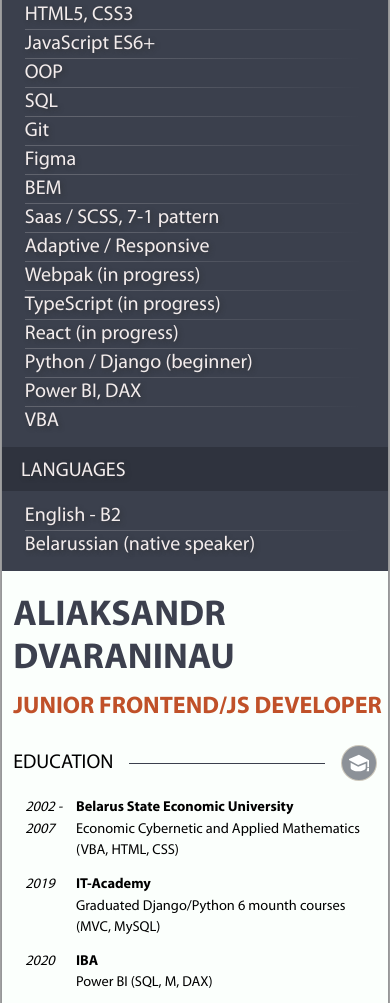
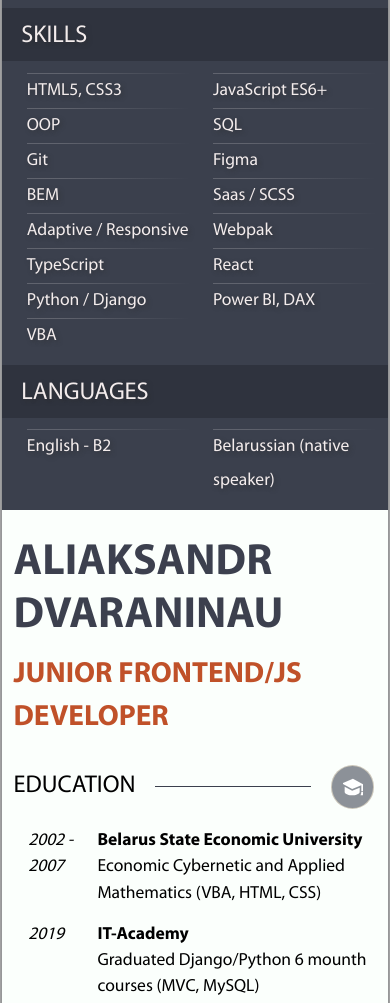
Before and after one commit to advoryan/cv, a website: page index.html in a window 390 px wide. Shown: the part 816-1819 px from the top of the page. Drawn offline with nearby package versions, Linux system fonts and the light colour scheme.

Commit message:
feat: fix mobile layout

```diff
--- a/index.html
+++ b/index.html
@@ -95,7 +95,7 @@
                     </ul>
                 </section>
 
-                <section class="aside__item cv-list">
+                <section class="aside__item cv-list cv-list_moblie">
                     <h2 class="cv-list__name" id="skills">Skills</h2>
                     <ul class="cv-list__list">
                         <li class="cv-list__item">
@@ -135,7 +135,7 @@
                         </li>
                         <li class="cv-list__item">
                             <div class="cv-list__link">
-                                <div class="cv-list__skill">Saas / SCSS, 7-1 pattern</div>
+                                <div class="cv-list__skill">Saas / SCSS</div>
                             </div>
                         </li>
                         <li class="cv-list__item">
@@ -145,22 +145,22 @@
                         </li>
                         <li class="cv-list__item">
                             <div class="cv-list__link">
-                                <div class="cv-list__skill">Webpak (in progress)</div>
+                                <div class="cv-list__skill">Webpak</div>
                             </div>
                         </li>
                         <li class="cv-list__item">
                             <div class="cv-list__link">
-                                <div class="cv-list__skill">TypeScript (in progress)</div>
+                                <div class="cv-list__skill">TypeScript</div>
                             </div>
                         </li>
                         <li class="cv-list__item">
                             <div class="cv-list__link">
-                                <div class="cv-list__skill">React (in progress)</div>
+                                <div class="cv-list__skill">React</div>
                             </div>
                         </li>
                         <li class="cv-list__item">
                             <div class="cv-list__link">
-                                <div class="cv-list__skill">Python / Django (beginner)</div>
+                                <div class="cv-list__skill">Python / Django</div>
                             </div>
                         </li>
                         <li class="cv-list__item">
@@ -176,12 +176,12 @@
                     </ul>
                 </section>
 
-                <section class="aside__item cv-list">
+                <section class="aside__item cv-list cv-list_moblie">
                     <h2 class="cv-list__name">LANGUAGES</h2>
                     <ul class="cv-list__list">
                         <li class="cv-list__item">
                             <div class="cv-list__link">
-                                <div class="cv-list__skill">English - B2</div>
+                                <div class="cv-list__skill cv-list__skill_no-top-border">English - B2</div>
                             </div>
                         </li>
                         <li class="cv-list__item">
--- a/sass/abstracts/_variables.scss
+++ b/sass/abstracts/_variables.scss
@@ -11,6 +11,7 @@ $main-font: "Myriad Pro";
 $maxScreenWidth: 1024;
 $maxTabletWidth: 767;
 $maxMobileWidth: 320;
+$contactBreackPoint: 500;
 
 @mixin _767 {
     @media (max-width: ($maxTabletWidth+1) + px) {
--- a/sass/base/_typography.scss
+++ b/sass/base/_typography.scss
@@ -16,6 +16,10 @@ html {
     scroll-behavior: smooth;
     font-family: $main-font;
     color: black;
+    @include _767 {
+        font-size: 9px;
+        font-size: 2.5vw;
+    }
 }
 .gray {
     background-color: $wrapper-bg-color;
--- a/sass/layout/_main.scss
+++ b/sass/layout/_main.scss
@@ -79,7 +79,7 @@
         font-style: oblique;
         margin-right: 2rem;
         @include _767 {
-            min-width: 8%;
+            min-width: 20%;
             margin-right: 1rem;
         }
     }
--- a/sass/layout/_sidebar.scss
+++ b/sass/layout/_sidebar.scss
@@ -38,9 +38,6 @@
         padding-top: 3%;
         line-height: 4.2rem;
         margin-bottom: 3%;
-        @include _767 {
-            font-size: 2.5rem;
-        }
     }
     &__link {
         display: flex;
@@ -52,28 +49,31 @@
             backdrop-filter: brightness(80%);
             width: 99%;
         }
+        @include _767 {
+            font-size: max(2.2rem, calc(1.5vw + 1vw/0.5));
+        }
     }
     &__logo {
         display: flex;
         width: 100%;
         position: relative;
-        padding-left: 20%;
+        padding-left: 5rem;
         @include _767 {
-            padding-left: 15%;
+            padding-left: 22%;
         }
         &:before {
             content: "";
             position: absolute;
-            top: 12%;
-            left: 5.1%;
+            top: 0.8rem;
+            left: 1.25rem;
             width: 3.5rem;
             height: 3.5rem;
             background-size: contain;
             background-repeat: no-repeat;
-            background-size: 25px 25px;
+            background-size: 2.5rem 2.5rem;
             filter: invert(1);
             @include _767 {
-                left: 6%;
+                left: 2.1rem;
             }
         }
         &_phone {
@@ -110,3 +110,43 @@
         border-top: none;
     }
 }
+
+@include _767 {
+    .cv-list_moblie {
+        min-width: 100%;
+        & .cv-list__list {
+            display: flex;
+            padding-left: 1.4rem;
+            flex-wrap: wrap;
+            width: 100%;
+            & .cv-list__item {
+                width: 50%;
+                & .cv-list__skill {
+                    // font-size: max(1.7rem, calc(1vw + 1vw/0.45));
+                    // line-height: max(3rem, calc(3vw + 1vw/0.5));;
+                    font-size: 1.8rem;
+                }
+                & .cv-list__skill_no-top-border {
+                    border-top: 0.1px solid;
+                    border-image: linear-gradient(to right, rgba(245, 241, 241, 0.2) 20%, rgba(245, 241, 241, 0.05) 80%, transparent 99%) 0.5;
+                }
+            }
+        }
+    }
+}
+
+@include _767 {
+    #contacts .cv-list {
+        min-width: 100%;
+        &__list {
+            display: flex;
+            flex-wrap: wrap;
+            width: 100%;
+        }
+        &__item {
+            width: 50%;
+            min-width: 30rem;
+            // font-size: 100%;
+        }
+    }
+}
```
Also changed, not shown: styles/style.css, 1 other file.
